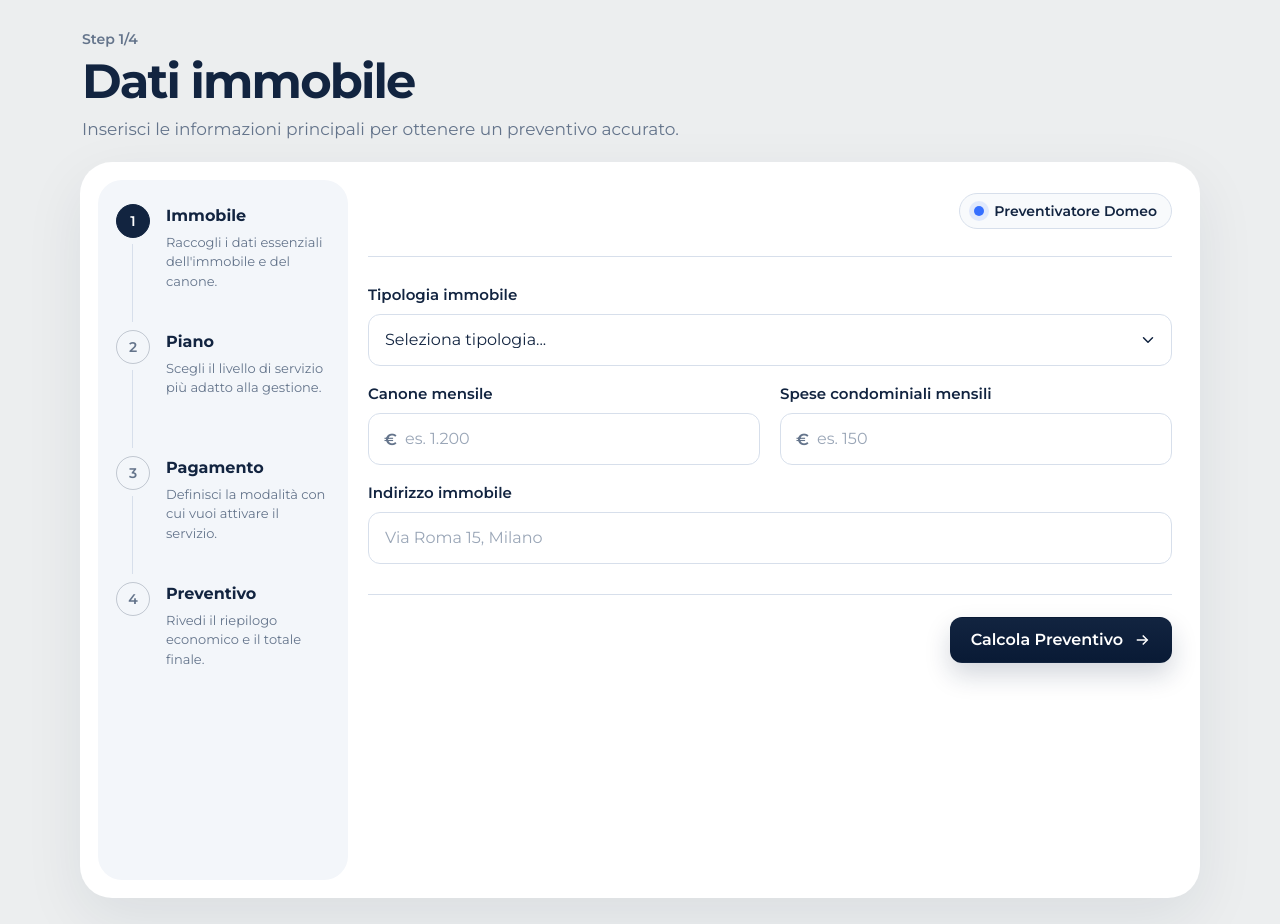
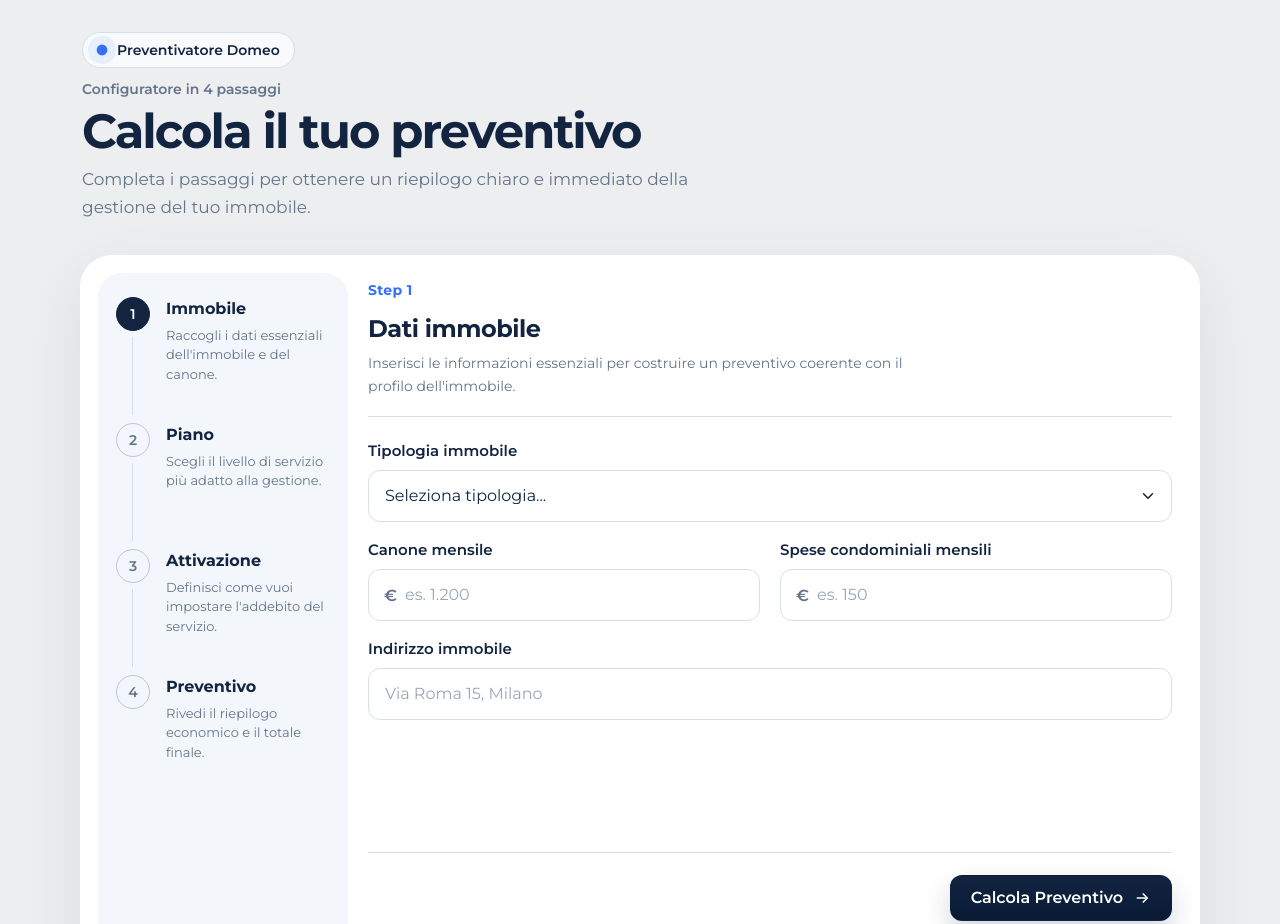
Before and after one commit to gioruu/preventivatore, a website: page index.html in a window 1280 px wide. Shown: the top 924 px of the page. Drawn offline with Linux system fonts and the light colour scheme.

Commit message:
attivazione instead of pagamento and step UI improvements

```diff
--- a/index.html
+++ b/index.html
@@ -63,8 +63,12 @@
     }
 
     .page-header {
+      position: sticky;
+      top: 0;
+      z-index: 6;
       margin-bottom: 18px;
-      padding: 6px 2px 0;
+      padding: 8px 2px 16px;
+      background: linear-gradient(180deg, var(--bg-color) 78%, rgba(236, 238, 239, 0));
     }
 
     .page-step {
@@ -88,6 +92,10 @@
       font-size: 17px;
       line-height: 1.6;
       color: var(--muted-color);
+    }
+
+    .page-badge {
+      margin-bottom: 12px;
     }
 
     .embed-shell {
@@ -126,6 +134,7 @@
       grid-template-columns: 34px 1fr;
       gap: 16px;
       min-height: 108px;
+      transition: opacity 0.28s ease, transform 0.28s ease;
     }
 
     .step-item::after {
@@ -165,6 +174,7 @@
 
     .step-copy {
       padding-top: 2px;
+      transition: opacity 0.28s ease, transform 0.28s ease;
     }
 
     .step-title {
@@ -208,14 +218,6 @@
       display: flex;
       flex-direction: column;
       min-height: 640px;
-    }
-
-    .section-topbar {
-      display: flex;
-      align-items: center;
-      justify-content: space-between;
-      gap: 16px;
-      margin-bottom: 22px;
     }
 
     .back-button,
@@ -270,17 +272,57 @@
       border-radius: 999px;
       background: var(--primary-color);
       box-shadow: 0 0 0 5px rgba(53, 111, 255, 0.12);
+      animation: softPulse 3.2s ease-in-out infinite;
     }
 
     .section-divider {
       height: 1px;
-      margin: 0 0 28px;
+      margin: 0 0 24px;
       background: var(--line-color);
     }
 
     .section-layout {
       max-width: 860px;
-      flex: 1;
+      display: flex;
+      flex-direction: column;
+      flex: 1 1 auto;
+      min-height: 0;
+      height: 100%;
+    }
+
+    .section-copy {
+      max-width: 560px;
+      margin-bottom: 18px;
+    }
+
+    .section-kicker {
+      margin: 0 0 16px;
+      font-size: 14px;
+      font-weight: 700;
+      letter-spacing: 0.02em;
+      color: var(--primary-color);
+    }
+
+    .section-heading {
+      margin: 0;
+      font-size: 24px;
+      line-height: 1.2;
+      letter-spacing: -0.02em;
+      color: var(--secondary-color);
+    }
+
+    .section-text {
+      margin: 8px 0 0;
+      font-size: 14px;
+      line-height: 1.65;
+      color: var(--muted-color);
+    }
+
+    .section-body {
+      display: flex;
+      flex-direction: column;
+      flex: 1 1 auto;
+      min-height: 0;
     }
 
     .form-grid,
@@ -320,7 +362,7 @@
       background: var(--surface-color);
       color: var(--secondary-color);
       outline: none;
-      transition: border-color 0.2s ease, box-shadow 0.2s ease;
+      transition: border-color 0.28s ease, box-shadow 0.28s ease, transform 0.28s ease;
     }
 
     .field input::placeholder {
@@ -362,11 +404,18 @@
     .action-row,
     .quote-actions {
       display: flex;
-      justify-content: flex-end;
+      justify-content: flex-start;
+      align-items: center;
+      flex-wrap: wrap;
       gap: 12px;
-      margin-top: 30px;
+      margin-top: auto;
       padding-top: 22px;
       border-top: 1px solid var(--line-color);
+    }
+
+    .action-row .primary-button,
+    .quote-actions .primary-button {
+      margin-left: auto;
     }
 
     .primary-button {
@@ -600,18 +649,55 @@
       cursor: pointer;
     }
 
+    .content-section.fade-in .section-copy,
+    .content-section.fade-in .section-divider,
+    .content-section.fade-in .section-body {
+      animation: softRise 0.48s cubic-bezier(0.22, 1, 0.36, 1) both;
+    }
+
+    .content-section.fade-in .section-divider {
+      animation-delay: 0.04s;
+    }
+
+    .content-section.fade-in .section-body {
+      animation-delay: 0.08s;
+    }
+
     .fade-in {
-      animation: fadeIn 0.28s ease-out forwards;
+      animation: fadeIn 0.34s ease-out forwards;
     }
 
     @keyframes fadeIn {
       from {
         opacity: 0;
-        transform: translateY(8px);
+        transform: translateY(10px);
       }
       to {
         opacity: 1;
         transform: translateY(0);
+      }
+    }
+
+    @keyframes softRise {
+      from {
+        opacity: 0;
+        transform: translateY(14px);
+      }
+      to {
+        opacity: 1;
+        transform: translateY(0);
+      }
+    }
+
+    @keyframes softPulse {
+      0%,
+      100% {
+        transform: scale(1);
+        box-shadow: 0 0 0 5px rgba(53, 111, 255, 0.12);
+      }
+      50% {
+        transform: scale(1.08);
+        box-shadow: 0 0 0 8px rgba(53, 111, 255, 0.08);
       }
     }
 
@@ -666,7 +752,6 @@
         border-radius: 24px;
       }
 
-      .section-topbar,
       .section-layout,
       .form-grid,
       .summary-grid,
@@ -694,9 +779,13 @@
  <body class="app-body">
   <div class="page-wrap">
    <header class="page-header">
-    <p id="page-step" class="page-step">Step 1/4</p>
-    <h1 id="main-title" class="page-title">Dati immobile</h1>
-    <p id="subtitle" class="page-subtitle">Inserisci le informazioni principali per ottenere un preventivo accurato.</p>
+    <div class="topbar-badge page-badge">
+     <span class="badge-dot"></span>
+     Preventivatore Domeo
+    </div>
+    <p id="page-step" class="page-step">Configuratore in 4 passaggi</p>
+    <h1 id="main-title" class="page-title">Calcola il tuo preventivo</h1>
+    <p id="subtitle" class="page-subtitle">Completa i passaggi per ottenere un riepilogo chiaro e immediato della gestione del tuo immobile.</p>
    </header>
 
    <div class="embed-shell">
@@ -720,8 +809,8 @@
        <div id="step-3" class="step-item is-upcoming">
         <div class="step-node">3</div>
         <div class="step-copy">
-         <span class="step-title">Pagamento</span>
-         <span class="step-label">Definisci la modalità con cui vuoi attivare il servizio.</span>
+         <span class="step-title">Attivazione</span>
+         <span class="step-label">Definisci come vuoi impostare l'addebito del servizio.</span>
         </div>
        </div>
        <div id="step-4" class="step-item is-upcoming">
@@ -736,23 +825,15 @@
 
      <main class="app-main">
       <section id="section-1" class="content-section fade-in" data-step="Step 1/4" data-title="Dati immobile" data-subtitle="Inserisci le informazioni principali per ottenere un preventivo accurato.">
-      <div class="section-topbar">
-       <button type="button" class="back-button is-hidden" aria-hidden="true">
-        <svg width="18" height="18" viewBox="0 0 24 24" fill="none" stroke="currentColor" stroke-width="2">
-         <path d="m15 18-6-6 6-6"></path>
-        </svg>
-        Indietro
-       </button>
-       <div class="topbar-badge">
-        <span class="badge-dot"></span>
-        Preventivatore Domeo
-       </div>
+      <div class="section-copy">
+       <p class="section-kicker">Step 1</p>
+       <h2 class="section-heading">Dati immobile</h2>
+       <p class="section-text">Inserisci le informazioni essenziali per costruire un preventivo coerente con il profilo dell'immobile.</p>
       </div>
-
       <div class="section-divider"></div>
 
       <div class="section-layout">
-       <div>
+       <div class="section-body">
         <div class="form-grid">
          <div class="field full">
           <label for="property-type">Tipologia immobile</label>
@@ -802,23 +883,15 @@
       </section>
 
       <section id="section-2" class="content-section hidden" data-step="Step 2/4" data-title="Seleziona il piano" data-subtitle="Scegli il livello di gestione più adatto al tuo immobile.">
-      <div class="section-topbar">
-       <button type="button" id="btn-back-2" class="back-button">
-        <svg width="18" height="18" viewBox="0 0 24 24" fill="none" stroke="currentColor" stroke-width="2">
-         <path d="m15 18-6-6 6-6"></path>
-        </svg>
-        Indietro
-       </button>
-       <div class="topbar-badge">
-        <span class="badge-dot"></span>
-        Configurazione servizio
-       </div>
+      <div class="section-copy">
+       <p class="section-kicker">Step 2</p>
+       <h2 class="section-heading">Seleziona il piano</h2>
+       <p class="section-text">Confronta le opzioni disponibili e scegli il livello di gestione più adatto al servizio che vuoi attivare.</p>
       </div>
-
       <div class="section-divider"></div>
 
       <div class="section-layout">
-       <div>
+       <div class="section-body">
         <div class="option-grid">
          <div id="plan-start" class="option-card plan-card">
           <div id="check-start" class="option-check hidden">
@@ -886,6 +959,12 @@
         </div>
 
         <div class="action-row">
+         <button type="button" id="btn-back-2" class="back-button">
+          <svg width="18" height="18" viewBox="0 0 24 24" fill="none" stroke="currentColor" stroke-width="2">
+           <path d="m15 18-6-6 6-6"></path>
+          </svg>
+          Indietro
+         </button>
          <button type="button" id="btn-step2" class="primary-button">
           Continua
           <svg width="18" height="18" viewBox="0 0 24 24" fill="none" stroke="currentColor" stroke-width="2">
@@ -898,24 +977,16 @@
       </div>
       </section>
 
-      <section id="section-3" class="content-section hidden" data-step="Step 3/4" data-title="Modalita di pagamento" data-subtitle="Definisci come vuoi attivare e distribuire il costo del servizio.">
-      <div class="section-topbar">
-       <button type="button" id="btn-back-3" class="back-button">
-        <svg width="18" height="18" viewBox="0 0 24 24" fill="none" stroke="currentColor" stroke-width="2">
-         <path d="m15 18-6-6 6-6"></path>
-        </svg>
-        Indietro
-       </button>
-       <div class="topbar-badge">
-        <span class="badge-dot"></span>
-        Attivazione servizio
-       </div>
+      <section id="section-3" class="content-section hidden" data-step="Step 3/4" data-title="Frequenza di addebito" data-subtitle="Scegli come distribuire nel tempo il costo del servizio.">
+      <div class="section-copy">
+       <p class="section-kicker">Step 3</p>
+       <h2 class="section-heading">Frequenza di addebito</h2>
+       <p class="section-text">Scegli se preferisci un addebito annuale o mensile per visualizzare il riepilogo finale nel formato corretto.</p>
       </div>
-
       <div class="section-divider"></div>
 
       <div class="section-layout">
-       <div>
+       <div class="section-body">
         <div class="option-grid">
          <div id="payment-annual" class="option-card plan-card">
           <div id="check-annual" class="option-check hidden">
@@ -971,6 +1042,12 @@
         </div>
 
         <div class="action-row">
+         <button type="button" id="btn-back-3" class="back-button">
+          <svg width="18" height="18" viewBox="0 0 24 24" fill="none" stroke="currentColor" stroke-width="2">
+           <path d="m15 18-6-6 6-6"></path>
+          </svg>
+          Indietro
+         </button>
          <button type="button" id="btn-step3" class="primary-button" disabled>
           Vedi Preventivo
           <svg width="18" height="18" viewBox="0 0 24 24" fill="none" stroke="currentColor" stroke-width="2">
@@ -984,23 +1061,15 @@
       </section>
 
       <section id="section-4" class="content-section hidden" data-step="Step 4/4" data-title="Riepilogo preventivo" data-subtitle="Controlla il dettaglio economico finale prima di procedere.">
-      <div class="section-topbar">
-       <button type="button" id="btn-back-4" class="back-button">
-        <svg width="18" height="18" viewBox="0 0 24 24" fill="none" stroke="currentColor" stroke-width="2">
-         <path d="m15 18-6-6 6-6"></path>
-        </svg>
-        Indietro
-       </button>
-       <div class="topbar-badge">
-        <span class="badge-dot"></span>
-        Preventivo pronto
-       </div>
+      <div class="section-copy">
+       <p class="section-kicker">Step 4</p>
+       <h2 class="section-heading">Riepilogo preventivo</h2>
+       <p class="section-text">Rivedi piano, pagamento e costi finali prima di procedere con l'attivazione del servizio.</p>
       </div>
-
       <div class="section-divider"></div>
 
       <div class="section-layout">
-       <div class="summary-block">
+       <div class="summary-block section-body">
         <div class="summary-grid">
          <div class="summary-card">
           <div class="summary-label">Piano selezionato</div>
@@ -1064,6 +1133,12 @@
         </div>
 
         <div class="quote-actions">
+         <button type="button" id="btn-back-4" class="back-button">
+          <svg width="18" height="18" viewBox="0 0 24 24" fill="none" stroke="currentColor" stroke-width="2">
+           <path d="m15 18-6-6 6-6"></path>
+          </svg>
+          Indietro
+         </button>
          <button type="button" class="ghost-button">Parla con un consulente</button>
          <button type="button" class="primary-button">Richiedi attivazione</button>
         </div>
@@ -1093,8 +1168,8 @@
     let currentConfig = {};
 
     const defaultConfig = {
-      main_title: "Dati immobile",
-      subtitle: "Inserisci le informazioni principali per ottenere un preventivo accurato.",
+      main_title: "Calcola il tuo preventivo",
+      subtitle: "Completa i passaggi per ottenere un riepilogo chiaro e immediato della gestione del tuo immobile.",
       cta_calculate: "Calcola Preventivo",
       plan_start_name: "START",
       plan_full_name: "FULL",
@@ -1112,10 +1187,10 @@
           currentConfig = { ...defaultConfig, ...config };
 
           const mainTitle = document.getElementById("main-title");
-          if (mainTitle && currentStep === 1) mainTitle.textContent = currentConfig.main_title;
+          if (mainTitle) mainTitle.textContent = currentConfig.main_title;
 
           const subtitle = document.getElementById("subtitle");
-          if (subtitle && currentStep === 1) subtitle.textContent = currentConfig.subtitle;
+          if (subtitle) subtitle.textContent = currentConfig.subtitle;
 
           const ctaCalculate = document.getElementById("cta-calculate");
           if (ctaCalculate) ctaCalculate.textContent = currentConfig.cta_calculate;
@@ -1200,23 +1275,13 @@
     }
 
     function updatePageHeader() {
-      const activeSection = sections[currentStep];
-      if (!activeSection) return;
-
       const pageStep = document.getElementById("page-step");
       const mainTitle = document.getElementById("main-title");
       const subtitle = document.getElementById("subtitle");
 
-      if (pageStep) pageStep.textContent = activeSection.dataset.step || `Step ${currentStep}/4`;
-
-      if (currentStep === 1) {
-        if (mainTitle) mainTitle.textContent = currentConfig.main_title;
-        if (subtitle) subtitle.textContent = currentConfig.subtitle;
-        return;
-      }
-
-      if (mainTitle) mainTitle.textContent = activeSection.dataset.title || "";
-      if (subtitle) subtitle.textContent = activeSection.dataset.subtitle || "";
+      if (pageStep) pageStep.textContent = "Configuratore in 4 passaggi";
+      if (mainTitle) mainTitle.textContent = currentConfig.main_title;
+      if (subtitle) subtitle.textContent = currentConfig.subtitle;
     }
 
     function updateProgress() {
```
